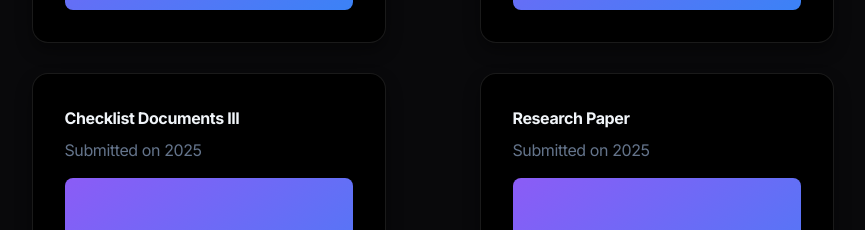
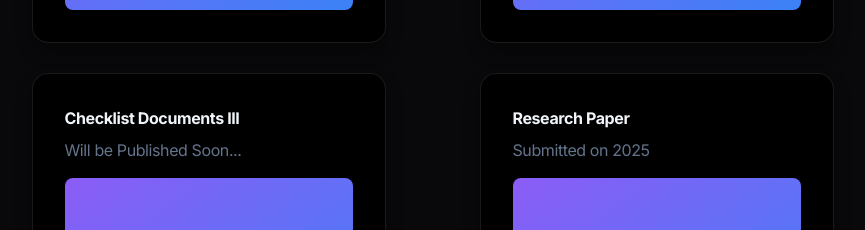
Before and after one commit to IT21214134/PREDICTIVEOPS-Static-Web, a Next.js app: page /PREDICTIVEOPS-Static-Web/ in a window 1280 px wide. Shown: the part 11200-11430 px from the top of the page, without its empty margins (209-1074 px from the left). Built offline with nearby package versions, Linux system fonts and the light colour scheme.

Commit message:
Update
- Downloads.tsx

```diff
--- a/app/components/Downloads.tsx
+++ b/app/components/Downloads.tsx
@@ -86,7 +86,7 @@ const Downloads = () => {
                         </h3>
                         <div className="text-base !m-0 !p-0 font-normal">
                             <span className="text-slate-500 ">
-                                Submitted on 2025
+                                Will be Published Soon...
                             </span>
                         </div>
                         <div className="flex flex-1 w-full rounded-lg mt-4 bg-gradient-to-br from-violet-500 via-purple-500 to-blue-500" />
```
